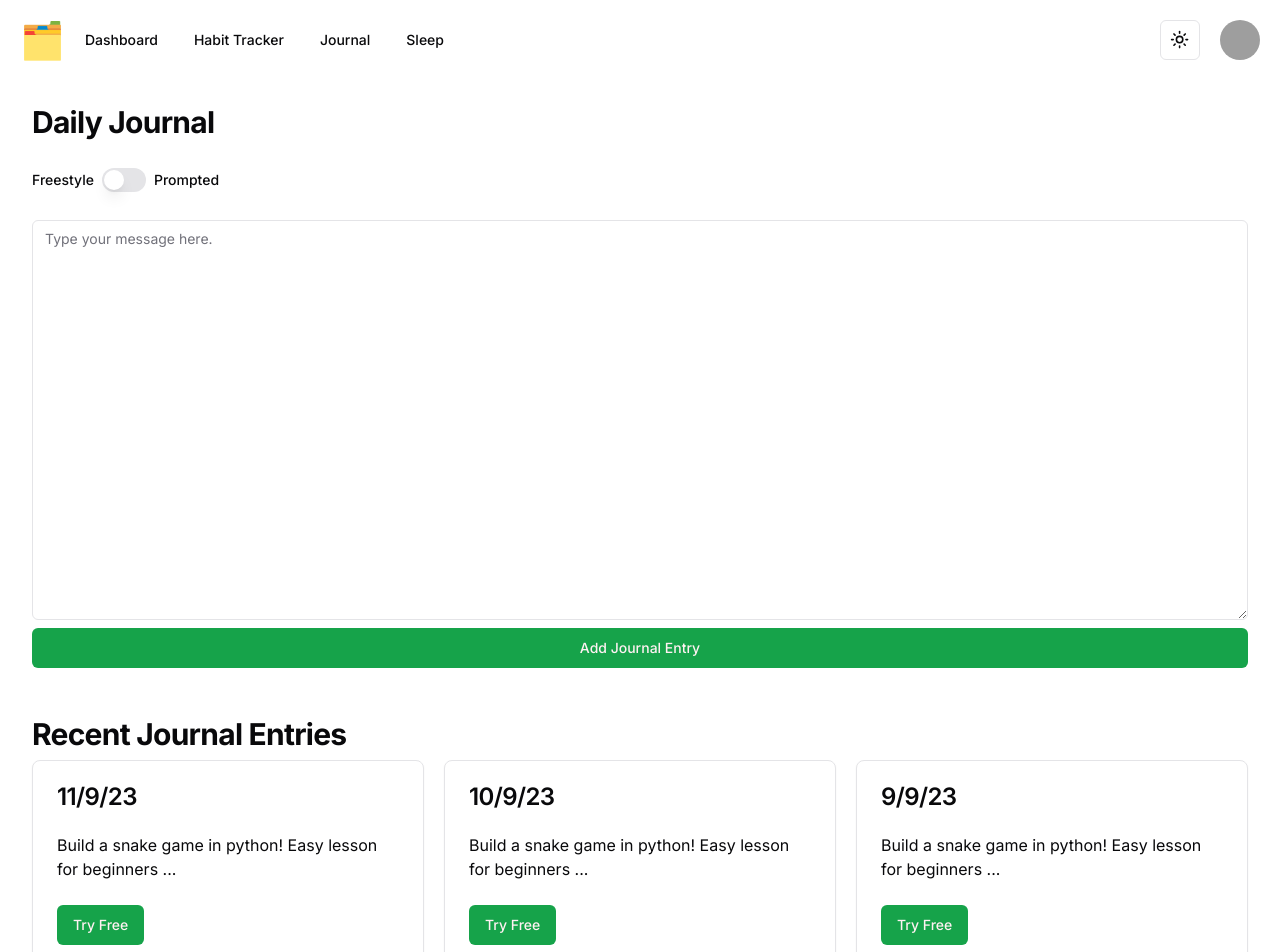
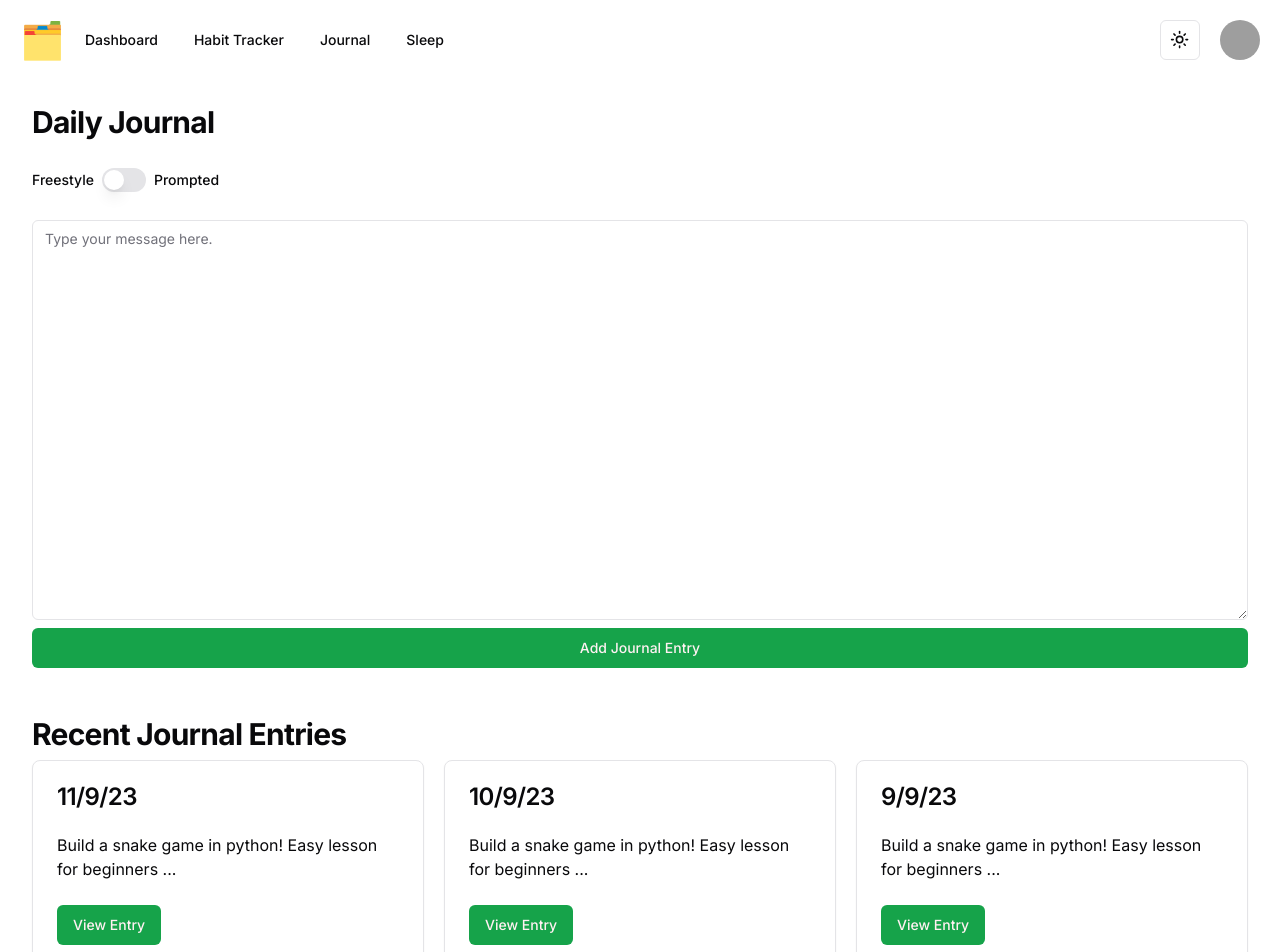
Before and after one commit to seandowdall/life-dev, a Next.js app: page /journal in a window 1280 px wide. Shown: the top 952 px of the page. Built offline with nearby package versions, Linux system fonts and the light colour scheme; grey boxes are pictures that could not be loaded.

Commit message:
Small Updates

```diff
--- a/app/journal/page.tsx
+++ b/app/journal/page.tsx
@@ -47,7 +47,7 @@ export default function JournalPage() {
               </CardContent>
               <CardFooter>
                 <Link href="">
-                  <Button>Try Free</Button>
+                  <Button>View Entry</Button>
                 </Link>
               </CardFooter>
             </Card>
@@ -64,7 +64,7 @@ export default function JournalPage() {
               </CardContent>
               <CardFooter>
                 <Link href="/courses/python-basics">
-                  <Button>Try Free</Button>
+                  <Button>View Entry</Button>
                 </Link>
               </CardFooter>
             </Card>
@@ -80,7 +80,7 @@ export default function JournalPage() {
                 </p>
               </CardContent>
               <CardFooter>
-                <Button>Try Free</Button>
+                <Button>View Entry</Button>
               </CardFooter>
             </Card>
           </div>
```
